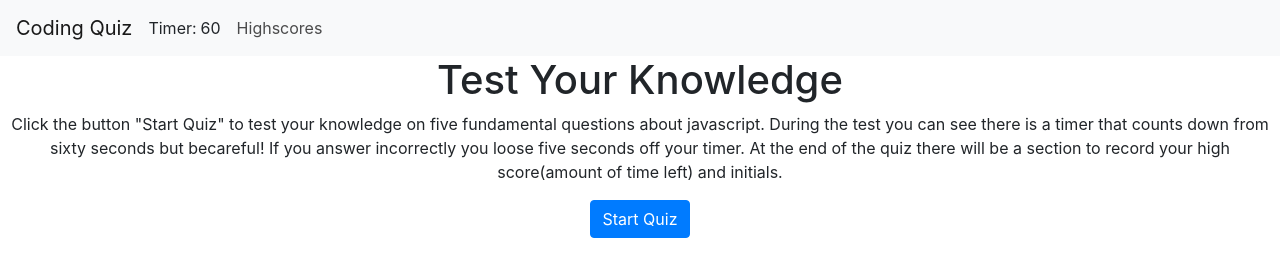
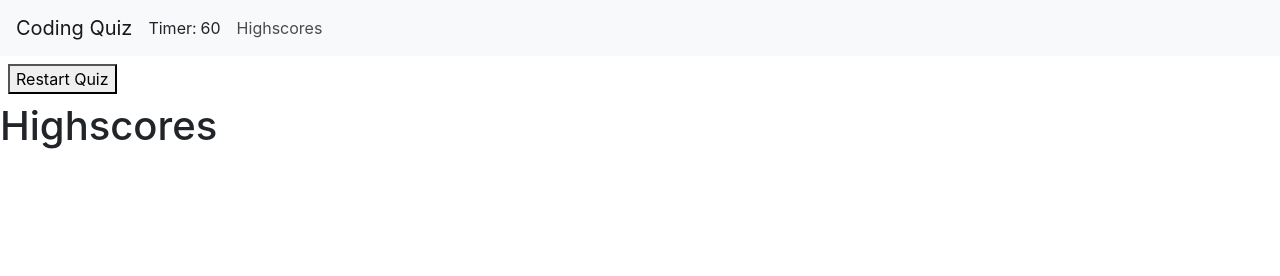
Before and after one commit to Zachary-Maddox/coding-quiz, a plain HTML site: page index.html in a window 1280 px wide. Both pictures are taken after a click on the link "Highscores". Drawn offline with nearby package versions, Linux system fonts and the light colour scheme.

Commit message:
finished the functionality of code.Now tweaking css for visual effects.

```diff
--- a/index.html
+++ b/index.html
@@ -34,9 +34,9 @@
                 <div class="collapse navbar-collapse" id="navbarNav">
                     <ul class="navbar-nav">
                         <li class="nav-item">
-                            <a class="nav-link viewHighScores"
-                              href="#"  >Highscores</a>
-
+                            <a class="nav-link viewHighScores" href="#"
+                                >Highscores</a
+                            >
                         </li>
                         <li class="nav-item"></li>
                     </ul>
@@ -45,7 +45,7 @@
         </header>
         <main>
             <section class="text-center startQuiz">
-                <h1 class="text-center">Test Your Knowledge</h1>
+                <h1 class="text-center ">Test Your Knowledge</h1>
                 <p>
                     Click the button "Start Quiz" to test your knowledge on five
                     fundamental questions about javascript. During the test you
@@ -76,7 +76,8 @@
                 </div>
             </section>
             <section class="topRanked d-none">
-                Highscores
+                <button class="restartQuiz m-2">Restart Quiz</button>
+                <h1>Highscores</h1>
                 <div class="input-group mb-3 initialsInput">
                     <input
                         type="text"
--- a/script.js
+++ b/script.js
@@ -55,11 +55,20 @@ const theBestEl = document.querySelector(".theBest");
 const wrongEl = document.querySelector(".wrong");
 const correctEl = document.querySelector(".correct");
 const viewHighScoresEl = document.querySelector(".viewHighScores");
+const restartQuizEl = document.querySelector(".restartQuiz");
+
+function restartQuiz() {
+    location.reload();
+}
 
 function viewHighScores() {
     const highScoresStorage = JSON.parse(localStorage.getItem("highScores"));
-    console.log(highScoresStorage);
+    if (startQuizEl) startQuizEl.classList.add("d-none");
+    if (questionContainerEl) questionContainerEl.classList.add("d-none");
+    topRankedEl.classList.remove("d-none");
+    initialsInputEl.classList.add("d-none");
     theBestEl.classList.remove("d-none");
+    if (!highScoresStorage) return;
     highScoresStorage.forEach((item) => {
         const newLi = document.createElement("li");
         newLi.innerText = `${item.initials}:${item.score}`;
@@ -80,7 +89,6 @@ function saveHighScore() {
 
     const highScoresStorage = JSON.parse(localStorage.getItem("highScores"));
     console.log(highScoresStorage);
-    topRankedEl.classList.remove("d-none");
     theBestEl.classList.remove("d-none");
     highScoresStorage.forEach((item) => {
         const newLi = document.createElement("li");
@@ -148,6 +156,7 @@ function startTest() {
         button.addEventListener("click", checkAnswer)
     );
 }
+restartQuizEl.addEventListener("click", restartQuiz);
 viewHighScoresEl.addEventListener("click", viewHighScores);
 beginQuizEl.addEventListener("click", startTest);
 buttonAddon2El.addEventListener("click", saveHighScore);
```
